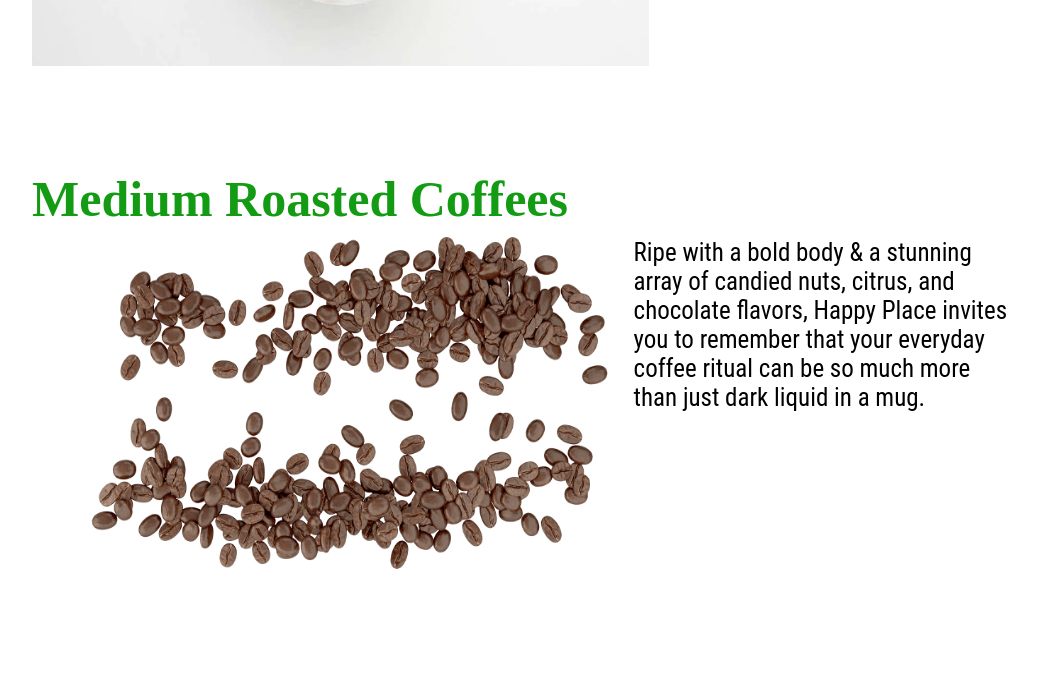
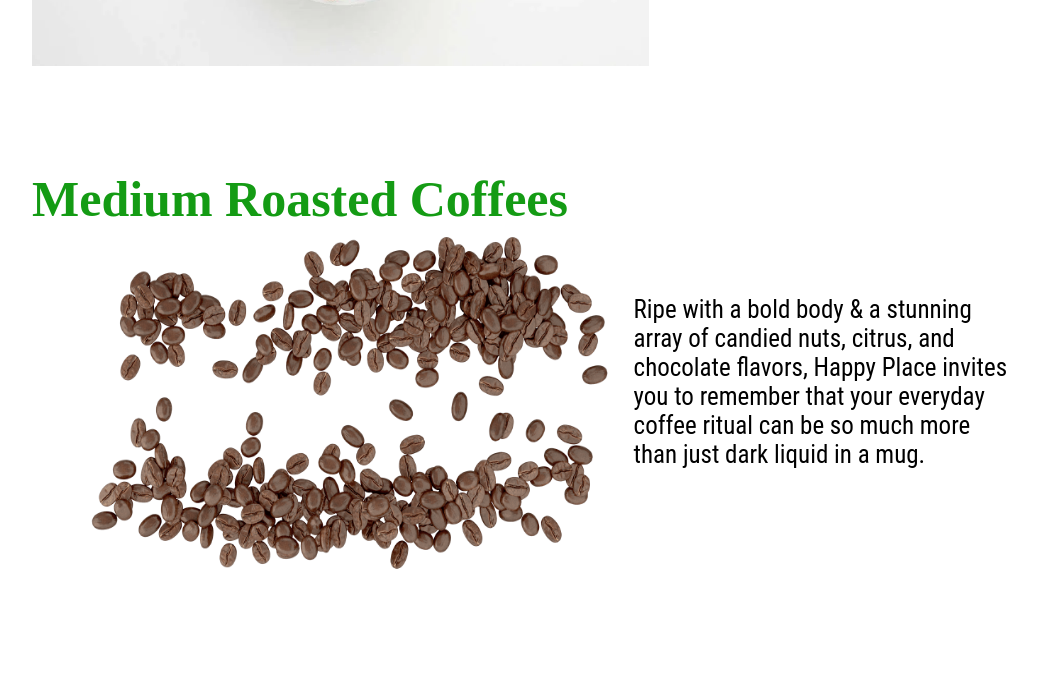
Before and after one commit to SWETHA22136/coffee, a plain HTML site: page index.html in a window 1280 px wide. Shown: the part 1765-2439 px from the top of the page, without its empty margins (96-1136 px from the left). Drawn offline with Linux system fonts and the light colour scheme.

Commit message:
Update coffee.css

```diff
--- a/coffee.css
+++ b/coffee.css
@@ -222,7 +222,7 @@ nav{
     padding-right: 10%;
     position: absolute;
     left: 57%;
-    top: 575px;
+    top: 632px;
     right: 40px;
 }
 .coffees .dark h1{
```
